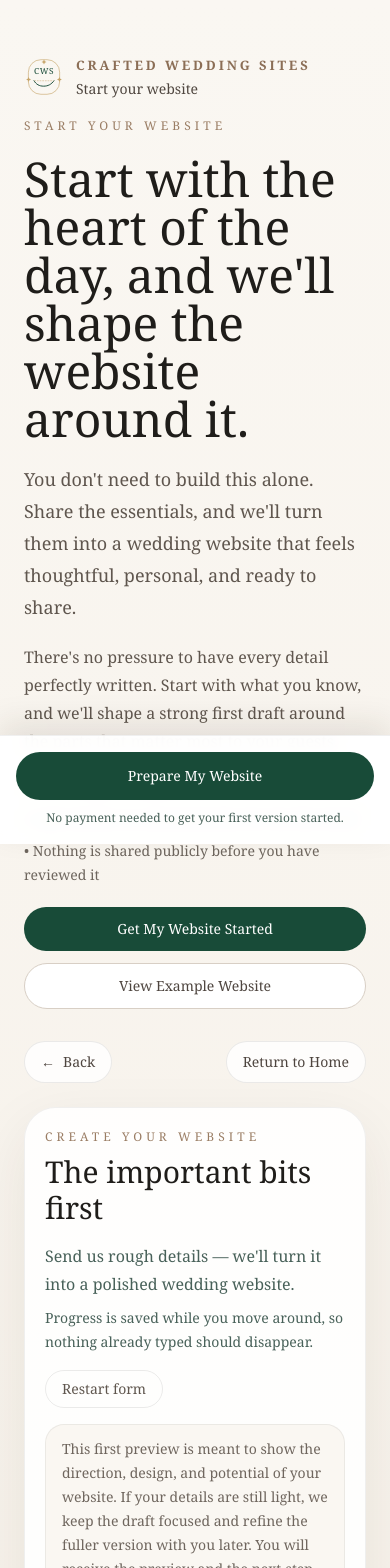
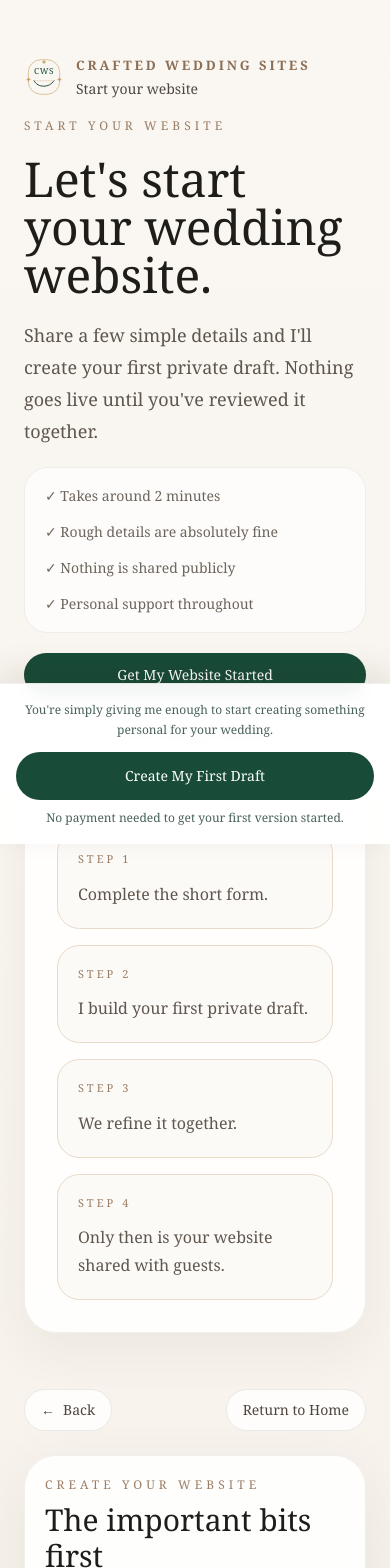
Before and after one commit to dh1612/wedding-website-platform, a Next.js app: page /get-started in a window 390 px wide. Shown: the top 1568 px of the page. Built offline with nearby package versions, Linux system fonts and the light colour scheme.

Commit message:
Refine get-started page messaging

```diff
--- a/app/get-started/page.tsx
+++ b/app/get-started/page.tsx
@@ -38,20 +38,17 @@ export default async function GetStartedPage({
             Start Your Website
           </p>
           <h1 className="text-5xl leading-none sm:text-6xl">
-            Start with the heart of the day, and we&apos;ll shape the website around it.
+            Let&apos;s start your wedding website.
           </h1>
           <p className="text-lg leading-8 text-[#5f564e]">
-            You don&apos;t need to build this alone. Share the essentials, and we&apos;ll turn them
-            into a wedding website that feels thoughtful, personal, and ready to share.
+            Share a few simple details and I&apos;ll create your first private draft. Nothing goes
+            live until you&apos;ve reviewed it together.
           </p>
-          <p className="max-w-3xl text-base leading-7 text-[#5f564e]">
-            There&apos;s no pressure to have every detail perfectly written. Start with what you know,
-            and we&apos;ll shape a strong first draft around the parts that matter most to your guests.
-          </p>
-          <div className="space-y-2 text-sm leading-6 text-[#6d655d]">
-            <p>• Most couples complete this in under 2 minutes</p>
-            <p>• Light details are absolutely fine for the first draft</p>
-            <p>• Nothing is shared publicly before you have reviewed it</p>
+          <div className="grid gap-3 rounded-[1.5rem] border border-black/6 bg-white/70 px-5 py-4 text-sm leading-6 text-[#6d655d] sm:grid-cols-2">
+            <p>✓ Takes around 2 minutes</p>
+            <p>✓ Rough details are absolutely fine</p>
+            <p>✓ Nothing is shared publicly</p>
+            <p>✓ Personal support throughout</p>
           </div>
           <div className="flex flex-col gap-3 sm:flex-row">
             <a
@@ -69,6 +66,29 @@ export default async function GetStartedPage({
           </div>
         </div>
       </section>
+      <section className="mx-auto w-full max-w-6xl px-6 pb-6 lg:px-8 lg:pb-8">
+        <div className="rounded-[2rem] border border-black/6 bg-white/88 p-8 shadow-[0_18px_50px_rgba(52,35,24,0.06)] sm:p-10">
+          <p className="text-[12px] uppercase tracking-[0.34em] text-[#9a7d64]">
+            What happens next?
+          </p>
+          <div className="mt-6 grid gap-4 sm:grid-cols-2 xl:grid-cols-4">
+            {[
+              ["Step 1", "Complete the short form."],
+              ["Step 2", "I build your first private draft."],
+              ["Step 3", "We refine it together."],
+              ["Step 4", "Only then is your website shared with guests."]
+            ].map(([step, copy]) => (
+              <div
+                key={step}
+                className="rounded-[1.4rem] border border-[#eadac9] bg-[#fcfaf7] px-5 py-5"
+              >
+                <p className="text-[11px] uppercase tracking-[0.28em] text-[#9a7d64]">{step}</p>
+                <p className="mt-3 text-base leading-7 text-[#5f564e]">{copy}</p>
+              </div>
+            ))}
+          </div>
+        </div>
+      </section>
       <div id="builder">
         <ClientIntakeForm initialPackage={packageTier} />
       </div>
--- a/components/client-intake-form.tsx
+++ b/components/client-intake-form.tsx
@@ -542,6 +542,16 @@ export function ClientIntakeForm({
                 Once the basics are in, choose the level of support that feels right.
               </p>
             </div>
+            <div className="rounded-[1.2rem] border border-[#184b38]/12 bg-[#f6fbf8] px-4 py-4 text-sm leading-6 text-[#486159]">
+              <p className="font-medium">Not sure which package you&apos;ll need?</p>
+              <p className="mt-2">
+                Don&apos;t worry.
+              </p>
+              <p className="mt-2">
+                Choose the option that feels closest today. If another package suits your wedding
+                better after seeing the first draft, we&apos;ll simply adjust it together.
+              </p>
+            </div>
             <div className="grid gap-3 md:grid-cols-3">
               {intakePackages.map((pkg) => (
                 <div
@@ -656,31 +666,54 @@ export function ClientIntakeForm({
             </div>
           ) : (
             <div className="mt-8">
+              <p className="mb-4 max-w-3xl text-sm leading-6 text-[#486159]">
+                You&apos;re not committing to a finished website today.
+              </p>
+              <p className="mb-5 max-w-3xl text-sm leading-6 text-[#486159]">
+                You&apos;re simply giving me enough to start creating something personal for your
+                wedding.
+              </p>
               <button
                 type="button"
                 onClick={submitIntake}
                 disabled={isSubmitting}
                 className="hidden w-full items-center justify-center rounded-full bg-[#184b38] px-6 py-4 text-base font-medium text-white transition hover:bg-[#133c2d] disabled:cursor-not-allowed disabled:opacity-70 md:inline-flex"
               >
-                {isSubmitting ? "Preparing..." : "Prepare My Website"}
+                {isSubmitting ? "Preparing..." : "Create My First Draft"}
               </button>
               <p className="mt-3 hidden text-center text-sm leading-6 text-[#486159] md:block">
                 No payment needed to get your first version started.
               </p>
             </div>
           )}
+
+          {!result && !showSubmissionFeedback ? (
+            <div className="mt-8 rounded-[1.4rem] border border-black/6 bg-[#faf7f2] px-5 py-5 text-sm leading-7 text-[#6d655d]">
+              Every website is personally reviewed and refined before guests ever see it.
+              <br />
+              No DIY builders.
+              <br />
+              No complicated setup.
+              <br />
+              Just a calm, guided process from first draft to finished website.
+            </div>
+          ) : null}
         </div>
       </div>
 
       {!result && !showSubmissionFeedback ? (
         <div className="fixed inset-x-0 bottom-0 z-40 border-t border-black/6 bg-white/95 p-4 shadow-[0_-12px_30px_rgba(52,35,24,0.1)] backdrop-blur md:hidden">
+          <p className="mb-3 text-center text-xs leading-5 text-[#486159]">
+            You&apos;re simply giving me enough to start creating something personal for your
+            wedding.
+          </p>
           <button
             type="button"
             onClick={submitIntake}
             disabled={isSubmitting}
             className="inline-flex w-full items-center justify-center rounded-full bg-[#184b38] px-6 py-3.5 text-sm font-medium text-white disabled:cursor-not-allowed disabled:opacity-70"
           >
-            {isSubmitting ? "Preparing..." : "Prepare My Website"}
+            {isSubmitting ? "Preparing..." : "Create My First Draft"}
           </button>
           <p className="mt-2 text-center text-xs leading-5 text-[#486159]">
             No payment needed to get your first version started.
```
